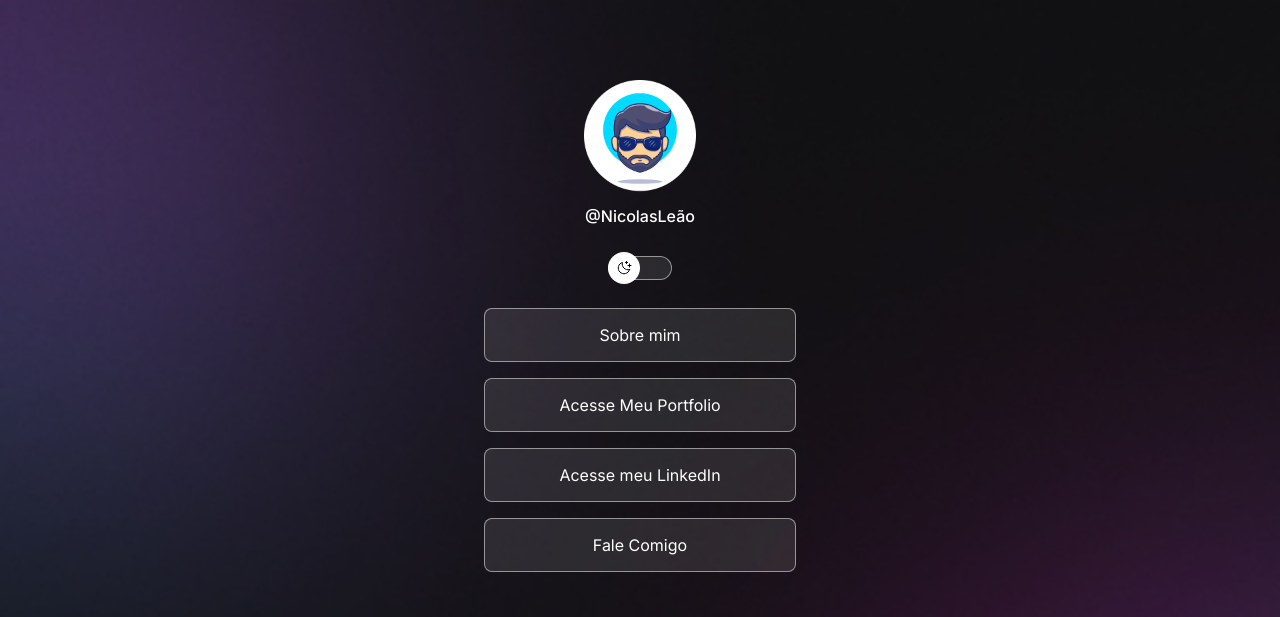
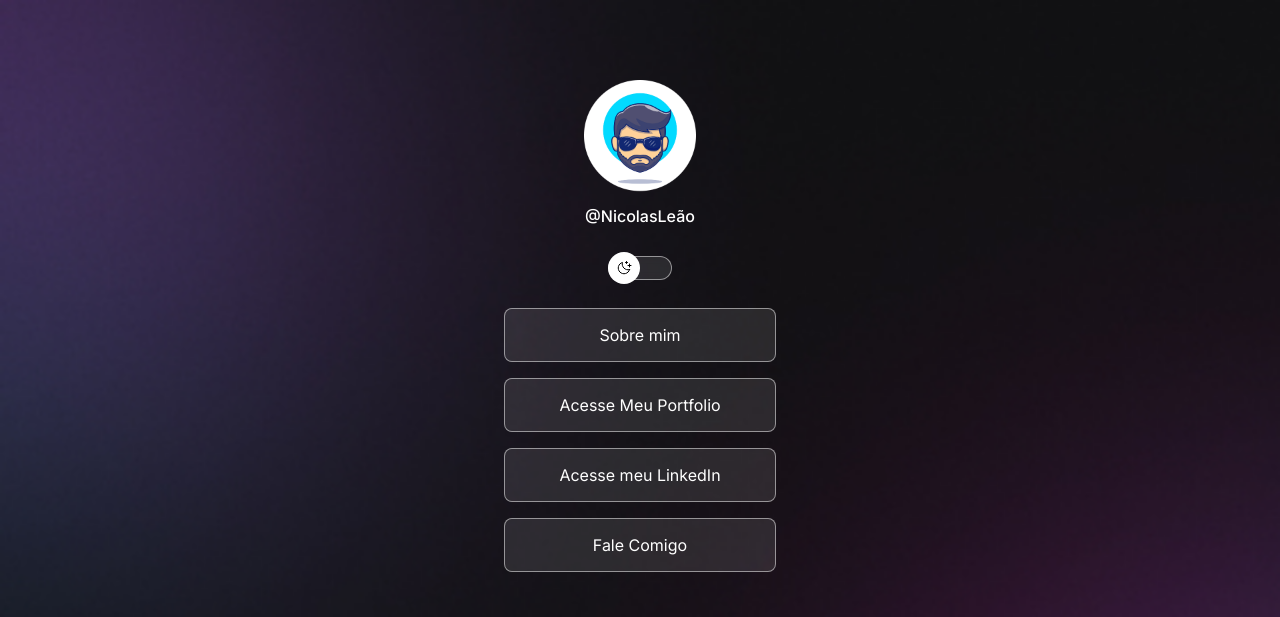
Before and after one commit to Nicolasdev25/Projeto-RocketSeat, a plain HTML site: page index.html in a window 1280 px wide. Shown: the top 617 px of the page. Drawn offline with nearby package versions, Linux system fonts and the light colour scheme.

Commit message:
Adjust Container width

```diff
--- a/style.css
+++ b/style.css
@@ -34,7 +34,8 @@ body * {
 }
 
 #container {
-  width: 360px; /*largura*/
+  width: 100%; /*largura*/
+  max-width: 320px;
   padding: 0 24px;
   margin: 56px auto 0px;
 }
```
